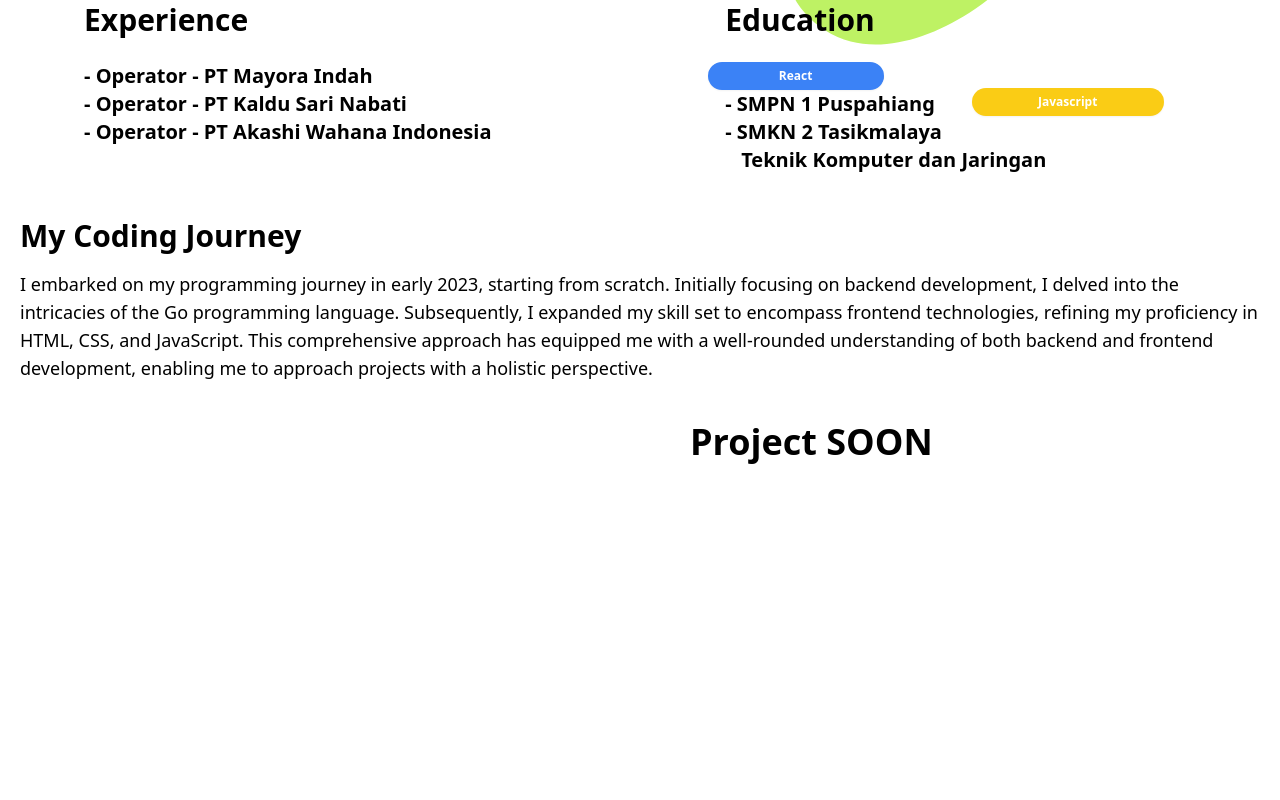
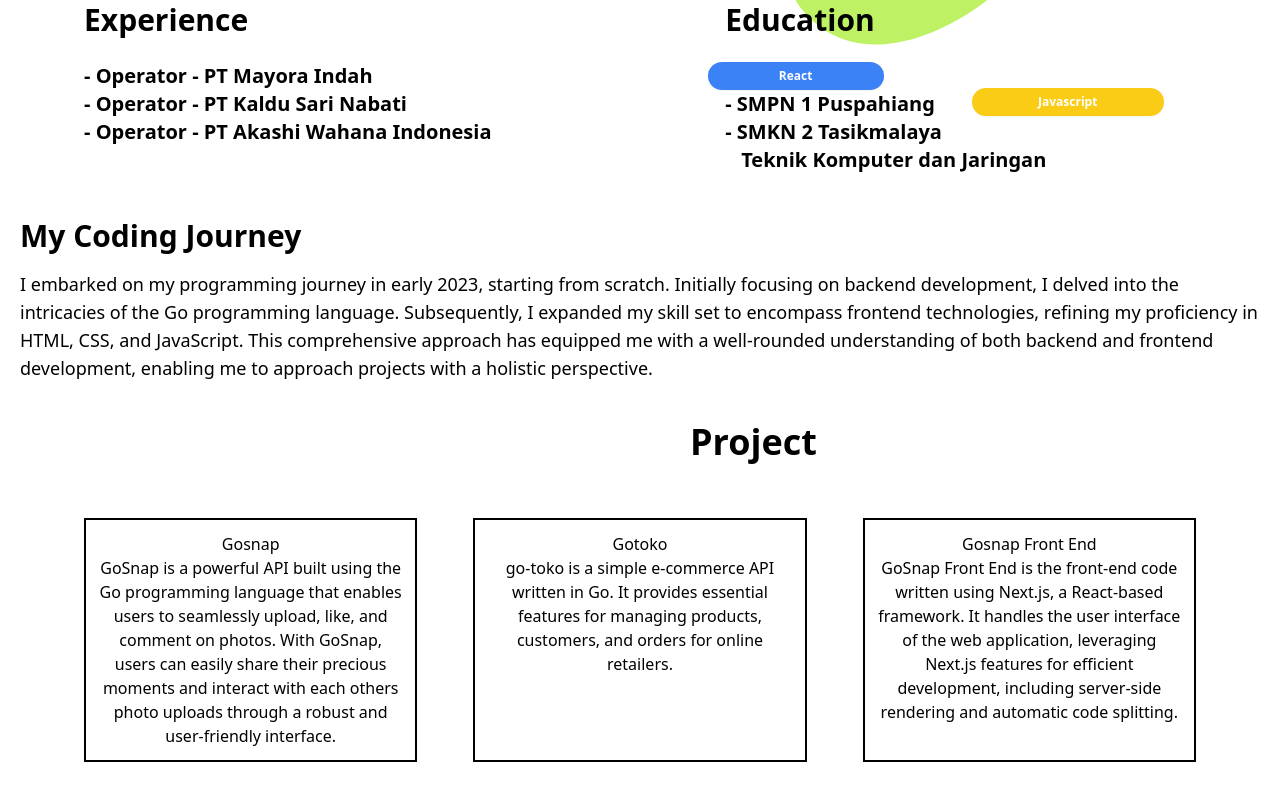
Before and after one commit to dihanto/my-portfolio, a React (Vite) app: page / in a window 1280 px wide. Shown: the part 698-1498 px from the top of the page. Built offline with nearby package versions, Linux system fonts and the light colour scheme.

Commit message:
✨ add project with simple card style

```diff
--- a/src/components/project.jsx
+++ b/src/components/project.jsx
@@ -1,7 +1,38 @@
 export default function Project() {
   return (
-    <div className="my-10 mb-80">
-      <h1 className="text-4xl font-bold ml-20  md:ml-[690px]">Project SOON</h1>
+    <div className="my-10 mb-80 ">
+      <h1 className="text-4xl font-bold ml-20  md:ml-[690px]">Project</h1>
+      <div className="flex items-stretch mx-14 mt-14">
+        <div className="w-1/3 text-center mx-7 border-2 border-black p-3">
+          <a href="https://github.com/dihanto/gosnap"> Gosnap</a>
+          <p>
+            GoSnap is a powerful API built using the Go programming language
+            that enables users to seamlessly upload, like, and comment on
+            photos. With GoSnap, users can easily share their precious moments
+            and interact with each others photo uploads through a robust and
+            user-friendly interface.
+          </p>
+        </div>
+        <div className="w-1/3 text-center mx-7 border-2 border-black p-3">
+          <a href="https://github.com/dihanto/go-toko"> Gotoko</a>
+          <p>
+            go-toko is a simple e-commerce API written in Go. It provides
+            essential features for managing products, customers, and orders for
+            online retailers.
+          </p>
+        </div>
+        <div className="w-1/3 text-center mx-7 border-2 border-black p-3">
+          <a href="https://github.com/dihanto/gosnap-nextjs">
+            Gosnap Front End
+          </a>
+          <p>
+            GoSnap Front End is the front-end code written using Next.js, a
+            React-based framework. It handles the user interface of the web
+            application, leveraging Next.js features for efficient development,
+            including server-side rendering and automatic code splitting.
+          </p>
+        </div>
+      </div>
     </div>
   );
 }
```
